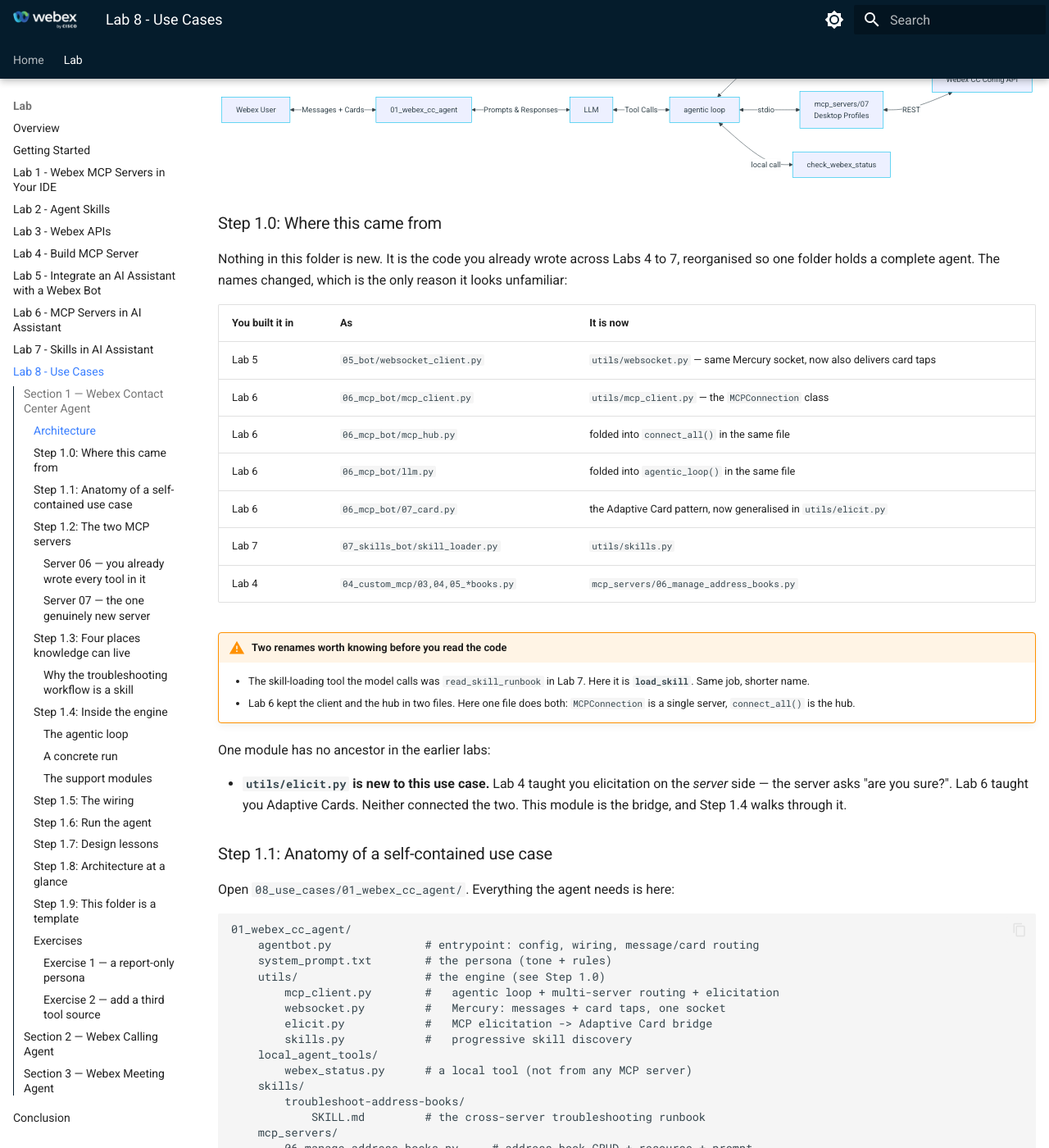
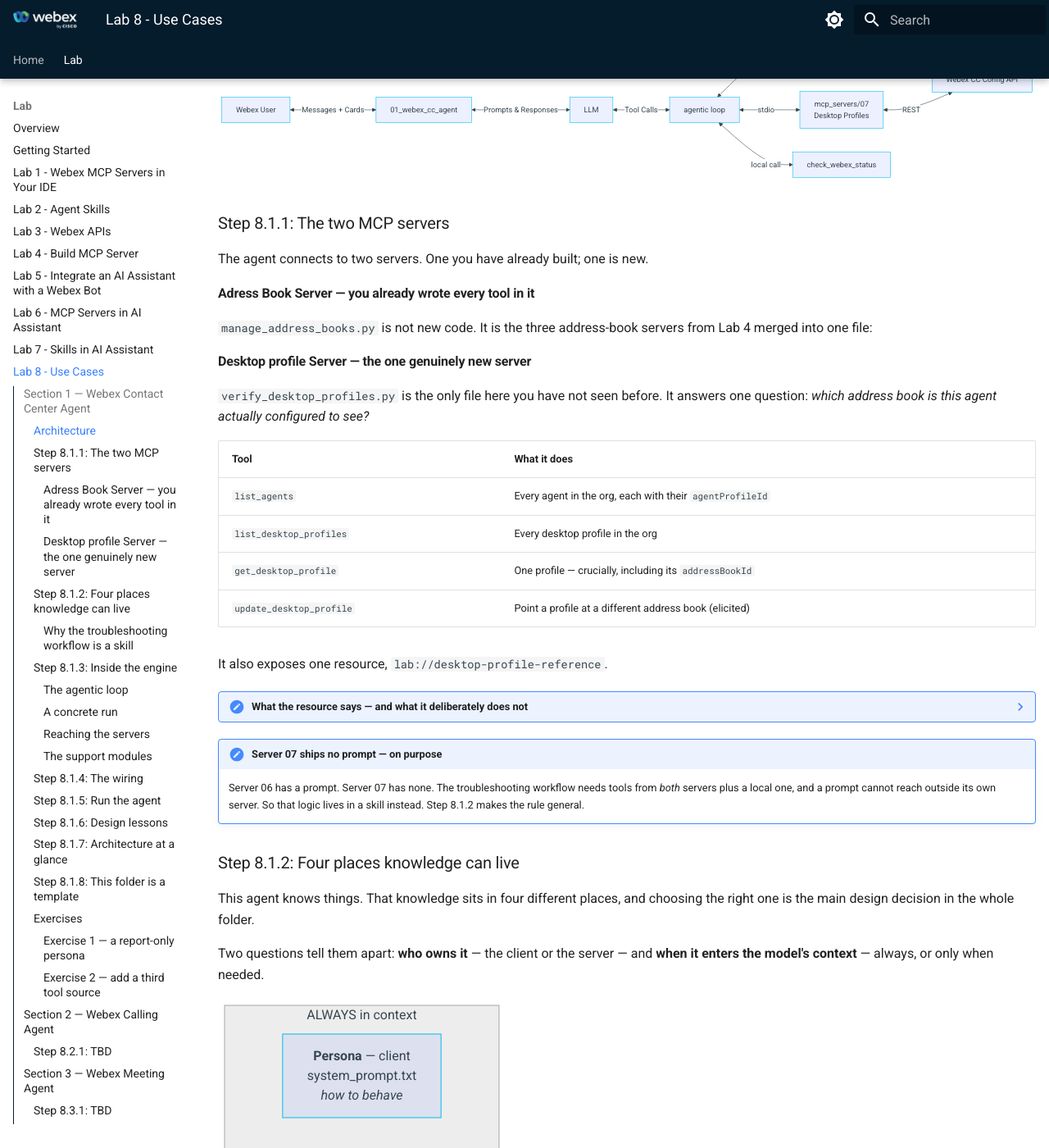
Before and after one commit to WebexCC-SA/LAB-31123, an MkDocs documentation site: the page built from docs/lab8_use-cases.md, in a window 1280 px wide and 1400 px high, scrolled down 956 px. Shown: the whole window at 82% size. Built offline with MkDocs 1.6.1 and Material for MkDocs 9.7.7, drawn with Linux system fonts in a browser that asks for light colours; some of the changed text lies outside the part shown.

Commit message:
updating lab 8

````diff
--- a/docs/lab8_use-cases.md
+++ b/docs/lab8_use-cases.md
@@ -5,8 +5,7 @@
 real troubleshooting use case for **Webex Contact Center address books**.
 
 This is a capstone: you **read and run** a finished agent rather than build one. Nothing here
-asks you to write code. What it does ask is that you recognise your own work in it — so
-Step 1.0 starts by mapping every file back to the lab it came from.
+asks you to write code. What it does ask is that you recognise your own work in it.
 
 In this lab you meet the engine as **complete, self-contained use cases**. Each use case is a single folder that carries *everything* it needs — its own `utils/`, `local_agent_tools/`, `skills/`, `mcp_servers/`, persona, and `agentbot.py`. Open one folder and you see every moving part. Copy the folder and you have a template for the next agent.
 
@@ -21,7 +20,6 @@
 
 !!! Note "Self-contained by design"
     There is no shared library. Each use-case folder has its **own copy** of the engine. The trade-off — the same `utils/` appears in more than one folder — is deliberate: every use case is a complete, runnable, copy-paste-able example with **no imports from other labs** and nothing to wire up across directories.
-
 
 ---
 
@@ -43,94 +41,21 @@
     Loop <-->|local call| Status[check_webex_status]
 ```
 
-### Step 1.0: Where this came from
 
-Nothing in this folder is new. It is the code you already wrote across Labs 4 to 7,
-reorganised so one folder holds a complete agent. The names changed, which is the
-only reason it looks unfamiliar:
-
-| You built it in | As | It is now |
-| --- | --- | --- |
-| Lab 5 | `05_bot/websocket_client.py` | `utils/websocket.py` — same Mercury socket, now also delivers card taps |
-| Lab 6 | `06_mcp_bot/mcp_client.py` | `utils/mcp_client.py` — the `MCPConnection` class |
-| Lab 6 | `06_mcp_bot/mcp_hub.py` | folded into `connect_all()` in the same file |
-| Lab 6 | `06_mcp_bot/llm.py` | folded into `agentic_loop()` in the same file |
-| Lab 6 | `06_mcp_bot/07_card.py` | the Adaptive Card pattern, now generalised in `utils/elicit.py` |
-| Lab 7 | `07_skills_bot/skill_loader.py` | `utils/skills.py` |
-| Lab 4 | `04_custom_mcp/03,04,05_*books.py` | `mcp_servers/06_manage_address_books.py` |
-
-!!! Warning "Two renames worth knowing before you read the code"
-    * The skill-loading tool the model calls was `read_skill_runbook` in Lab 7. Here it is **`load_skill`**. Same job, shorter name.
-    * Lab 6 kept the client and the hub in two files. Here one file does both: `MCPConnection` is a single server, `connect_all()` is the hub.
-
-One module has no ancestor in the earlier labs:
-
-* **`utils/elicit.py` is new to this use case.** Lab 4 taught you elicitation on the *server* side — the server asks "are you sure?". Lab 6 taught you Adaptive Cards. Neither connected the two. This module is the bridge, and Step 1.4 walks through it.
-
-### Step 1.1: Anatomy of a self-contained use case
-
-Open `08_use_cases/01_webex_cc_agent/`. Everything the agent needs is here:
-
-```
-01_webex_cc_agent/
-    agentbot.py              # entrypoint: config, wiring, message/card routing
-    system_prompt.txt        # the persona (tone + rules)
-    utils/                   # the engine (see Step 1.0)
-        mcp_client.py        #   agentic loop + multi-server routing + elicitation
-        websocket.py         #   Mercury: messages + card taps, one socket
-        elicit.py            #   MCP elicitation -> Adaptive Card bridge
-        skills.py            #   progressive skill discovery
-    local_agent_tools/
-        webex_status.py      # a local tool (not from any MCP server)
-    skills/
-        troubleshoot-address-books/
-            SKILL.md         # the cross-server troubleshooting runbook
-    mcp_servers/
-        06_manage_address_books.py     # address book CRUD + resource + prompt
-        07_verify_desktop_profiles.py  # agent/profile verification + update
-```
-
-| Piece | What it is | Where it came from |
-| --- | --- | --- |
-| `utils/` | The engine — agentic loop, MCP client, elicitation, skills, websocket | **Labs 5, 6, 7** (see Step 1.0) |
-| `local_agent_tools/webex_status.py` | A plain HTTP status check, offered to the LLM as a tool | Lab 6, *Extra: Local Tool + Adaptive Card* |
-| `mcp_servers/06_manage_address_books.py` | Address book CRUD | **Lab 4** (see Step 1.2) |
-| `mcp_servers/07_verify_desktop_profiles.py` | Agent and desktop-profile verification | **new — introduced in Step 1.2** |
-| `skills/troubleshoot-address-books/` | The runbook the LLM follows | Lab 7, *Exercise: Add a new skill* |
-| `system_prompt.txt` | The persona | **this lab** |
-| `agentbot.py` | The thin wiring that connects it all | **this lab** |
-
-### Step 1.2: The two MCP servers
+### Step 8.1.1: The two MCP servers
 
 The agent connects to two servers. One you have already built; one is new.
 
-#### Server 06 — you already wrote every tool in it
+#### Adress Book Server — you already wrote every tool in it
 
-`06_manage_address_books.py` is not new code. It is the three address-book
+`manage_address_books.py` is not new code. It is the three address-book
 servers from Lab 4 merged into one file:
 
-| Tool | You built it in |
-| --- | --- |
-| `list_address_books` | `04_custom_mcp/03_read_books.py` |
-| `list_entries` | `04_custom_mcp/03_read_books.py` |
-| `create_address_book` | `04_custom_mcp/04_write_books.py` |
-| `add_entry` | `04_custom_mcp/04_write_books.py` |
-| `delete_address_book` | `04_custom_mcp/05_delete_books.py` (with elicitation) |
-| `delete_entry` | `04_custom_mcp/05_delete_books.py` (with elicitation) |
 
-Two things were added on top, and you met both concepts in Lab 4 Step 4.1.2:
 
-* a resource, `lab://address-books` — the house style for naming books and formatting numbers
-* a prompt, `set_up_address_book` — the guided "create a book and fill it" workflow
+####  Desktop profile Server — the one genuinely new server
 
-!!! Warning "The numbers do not mean what they meant in Lab 4"
-    In `04_custom_mcp/` the numbers are a *lesson order*, and `06`, `07`, `08` are the Calling, Control Hub, and Troubleshooting servers from the Lab 4 exercises.
-
-    In this use case the numbers are a *server inventory*, and `06` and `07` are Address Books and Desktop Profiles. **Same digits, different servers.** When the skill says "server 06" it always means the address-book server in this folder.
-
-#### Server 07 — the one genuinely new server
-
-`07_verify_desktop_profiles.py` is the only file here you have not seen before. It
+`verify_desktop_profiles.py` is the only file here you have not seen before. It
 answers one question: *which address book is this agent actually configured to see?*
 
 | Tool | What it does |
@@ -145,7 +70,7 @@
 ??? Note "What the resource says — and what it deliberately does not"
     The resource is a **field glossary**, not a runbook. It explains what a desktop profile is, that each agent is assigned exactly one, and that the profile's `addressBookId` determines which contacts appear on the Agent Desktop.
 
-    It does **not** say "Step 1: do this. Step 2: do that." That is the skill's job, and Step 1.3 explains why the split matters.
+    It does **not** say "Step 1: do this. Step 2: do that." That is the skill's job, and Step 8.1.2 explains why the split matters.
 
     | Concern | Where it lives |
     | --- | --- |
@@ -154,9 +79,9 @@
     | "Agent can't see contacts — do X then Y" | client-side skill |
 
 !!! Note "Server 07 ships no prompt — on purpose"
-    Server 06 has a prompt. Server 07 has none. The troubleshooting workflow needs tools from *both* servers plus a local one, and a prompt cannot reach outside its own server. So that logic lives in a skill instead. Step 1.3 makes the rule general.
+    Server 06 has a prompt. Server 07 has none. The troubleshooting workflow needs tools from *both* servers plus a local one, and a prompt cannot reach outside its own server. So that logic lives in a skill instead. Step 8.1.2 makes the rule general.
 
-### Step 1.3: Four places knowledge can live
+### Step 8.1.2: Four places knowledge can live
 
 This agent knows things. That knowledge sits in four different places, and
 choosing the right one is the main design decision in the whole folder.
@@ -233,17 +158,14 @@
     dispatch = {..., **mcp_client.get_prompt_dispatch()}
     ```
 
-    So server 06's prompt reaches the model as `prompt__set_up_address_book`, and the model may invoke it when someone asks to set up a new book. What this agent has **no** mechanism for is a user typing `/setup` — there is no slash-command router in this folder.
-
-### Step 1.4: Inside the engine
+### Step 8.1.3: Inside the engine
 
 You can run this agent without reading this step. Open it when you want to know
 *how* the folder works rather than *what* it does.
 
 #### The agentic loop
 
-Everything else plugs into one function in `utils/mcp_client.py`. It is about
-twenty lines:
+Everything else plugs into one function in `utils/mcp_client.py`.
 
 ??? Tip "Python Code"
 
@@ -287,7 +209,10 @@
 
 #### A concrete run
 
-Ask *"Does agent Jane have the Sales address book?"* and the loop turns over
+Nothing to type here. This traces what the loop *already does* when a user
+asks the agent something in Step 1.6.
+
+Someone asks *"Can Ana see the Sales-EMEA contacts?"*. The loop turns over
 three times:
 
 ```terminal
@@ -310,10 +235,10 @@
 
 Loop exits. 3 rounds, 2 tool calls, 1 answer.
 ```
+#### Reaching the servers
 
-#### The support modules
-
-Four files, one job each. Expand whichever you are curious about.
+The loop lives in `mcp_client.py`. So does everything about *reaching* the
+servers — the same file's other half.
 
 ??? Note "mcp_client.py — one connection per server, one flat tool list"
     **`MCPConnection`** wraps a single server: its session, its tools, its resources, its prompts. Each instance runs its own asyncio event loop on a background thread, so a slow server 06 never blocks server 07.
@@ -333,6 +258,20 @@
     `call_tool(name, args)` looks the name up and forwards the call. If two servers registered the same tool name the first config wins — these two have no overlap.
 
     The single-server `connect()` from Lab 6 still works; it just builds a one-entry version of the same state.
+
+#### The support modules
+
+The loop is deliberately ignorant: it calls tools and appends results, nothing
+more. Every harder job lives in its own module beside it in `utils/`, and the
+loop just calls in. Three modules, one concern each:
+
+| Module | The concern it owns |
+| --- | --- |
+| `elicit.py` | turn a server's "are you sure?" into a Webex card |
+| `skills.py` | load a playbook only when it is needed |
+| `websocket.py` | carry messages and card taps to and from Webex |
+
+Expand whichever you are curious about.
 
 ??? Note "elicit.py — approval without a webhook"
     When a server calls `elicit()` — before deleting a book, or before updating a profile — the user is in Webex, not at a terminal. This module bridges that gap:
@@ -385,7 +324,7 @@
 !!! Tip "This page works the way the agent does"
     Those collapsed blocks are the same idea as `skills.py`: one line up front so you know what is there, the full body only when you ask for it. Progressive disclosure is a documentation pattern before it is a model one.
 
-### Step 1.5: The wiring
+### Step 8.1.4: The wiring
 
 Open `agentbot.py`. It is short — because the hard parts are already in `utils/`.
 
@@ -399,9 +338,9 @@
     # Connect to THIS agent's own two servers (address books + desktop profiles).
     _configs = [
         {"name": "address-books",   "command": sys.executable,
-         "args": ["06_manage_address_books.py"],    "cwd": MCP_SERVERS_DIR},
+         "args": ["manage_address_books.py"],    "cwd": MCP_SERVERS_DIR},
         {"name": "desktop-profiles","command": sys.executable,
-         "args": ["07_verify_desktop_profiles.py"], "cwd": MCP_SERVERS_DIR},
+         "args": ["verify_desktop_profiles.py"], "cwd": MCP_SERVERS_DIR},
     ]
     mcp_client.connect_all(_configs, interactive=False)
 
@@ -425,22 +364,15 @@
 !!! Note "What you are NOT writing"
     No agentic loop. No MCP session handling. No elicitation logic. No WebSocket. No card decoding. All of that lives in `utils/` — see Step 1.0 for where each module came from. This file only **names the servers, loads the skill, and routes messages and card taps**.
 
-### Step 1.6: Run the agent
+### Step 8.1.5: Run the agent
 
-!!! Warning "Before you start — what the agent reads from `.env`"
-    `agentbot.py` and both MCP servers load a local `.env`. These are the variables they read:
+!!! Prerequisite "Before you start
+    Copy the environment template under 08_use_cases\01_webex_cc_agent and fill in your values:
 
-    | Variable | Read by | What it is |
-    | --- | --- | --- |
-    | `BOT_TOKEN` | `agentbot.py` | Your Webex bot token — the bot exits without it |
-    | `MODEL` | `agentbot.py` | The model your OpenAI project can access, e.g. `gpt-5-nano`. There is **no default** — the bot exits with instructions if it is unset (see Lesson 5) |
-    | `OPENAI_API_KEY` | the OpenAI client | Your API key |
-    | `WEBEX_ACCESS_TOKEN` | servers 06 and 07 | Contact Center access token |
-    | `WEBEX_ORG_ID` | servers 06 and 07 | Your Contact Center organization id |
-    | `WXCC_CONFIG_API_BASE` | servers 06 and 07 | Config API base, e.g. `https://api.wxcc-us1.cisco.com` |
-    | `MAX_HISTORY` | `agentbot.py` | Optional — conversation turns to keep, default `20` |
+    ```bash
+    cp .env.example .env
+    ```
 
-    Note that the servers here read **`WEBEX_ACCESS_TOKEN`**, while the Lab 4 servers read `ACCESS_TOKEN`. If you set up `.env` during Lab 4, add the new name before running.
 
 1. Change into the use-case folder:
 
@@ -478,7 +410,7 @@
 
     Tap **Decline** and nothing changes.
 
-### Step 1.7: Design lessons
+### Step 8.1.6: Design lessons
 
 Every server and every line of the skill in this folder looks the way it does
 because something went wrong first. These are the five that shaped it — each one
@@ -773,7 +705,7 @@
     S07 <-->|REST| CC
 ```
 
-### Step 1.9: This folder is a template
+### Step 8.1.8: This folder is a template
 
 
 To build a new agent, you don't start from scratch — you copy this folder and swap three things:
@@ -811,9 +743,12 @@
 !!! Note "Coming soon"
     The Webex Calling agent ships as a **draft** in `08_use_cases/02_webex_calling_agent/`. It follows the same self-contained pattern as the Contact Center agent, with its own `mcp_servers/` (`calling_mcp.py`, `controlhub_mcp.py`, `troubleshooting_mcp.py`) and the `troubleshoot-status` skill (check platform incidents, then verify the user). A full walkthrough will be added here later. See that folder's `README.md` for how to finish it.
 
+### Step 8.2.1: TBD
 ---
 
 ## Section 3 — Webex Meeting Agent
 
+### Step 8.3.1: TBD
+
 !!! Note "Coming soon"
     The Webex Meeting agent ships as a **draft** in `08_use_cases/03_webex_meeting_agent/`, with the `meeting-review` skill (review each meeting across schedule, participants, summary, recording, and transcript). Unlike the other two agents, it targets the **remote hosted Webex Meetings MCP** over HTTP, so its engine needs HTTP transport added to `utils/mcp_client.py`. A full walkthrough will be added here later. See that folder's `README.md` for details.
````
Also changed, not shown: other parts of docs/lab8_use-cases.md (+1 -1 lines).
